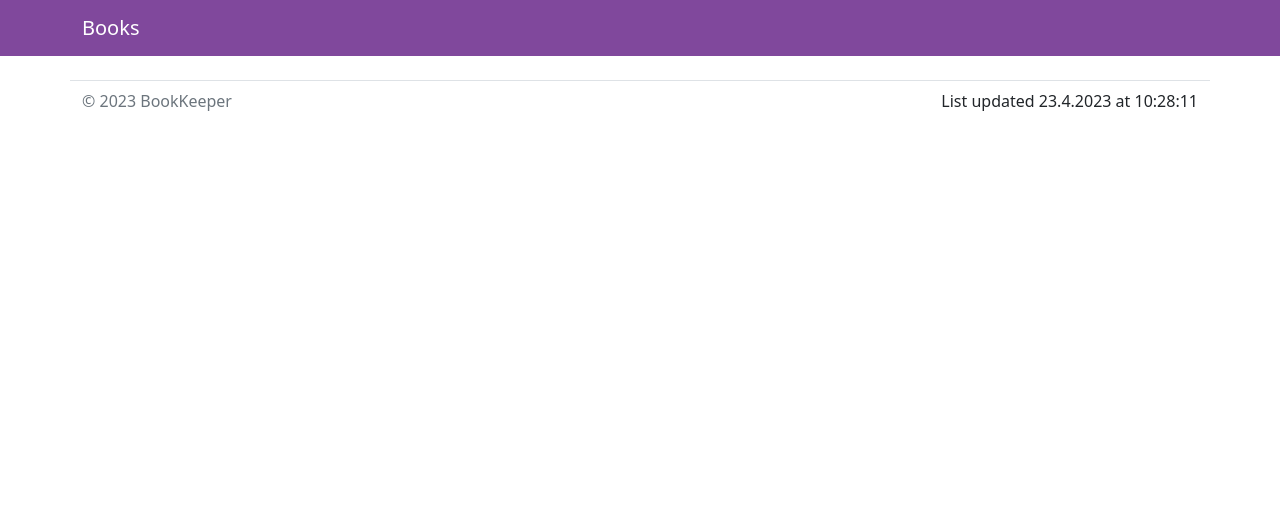
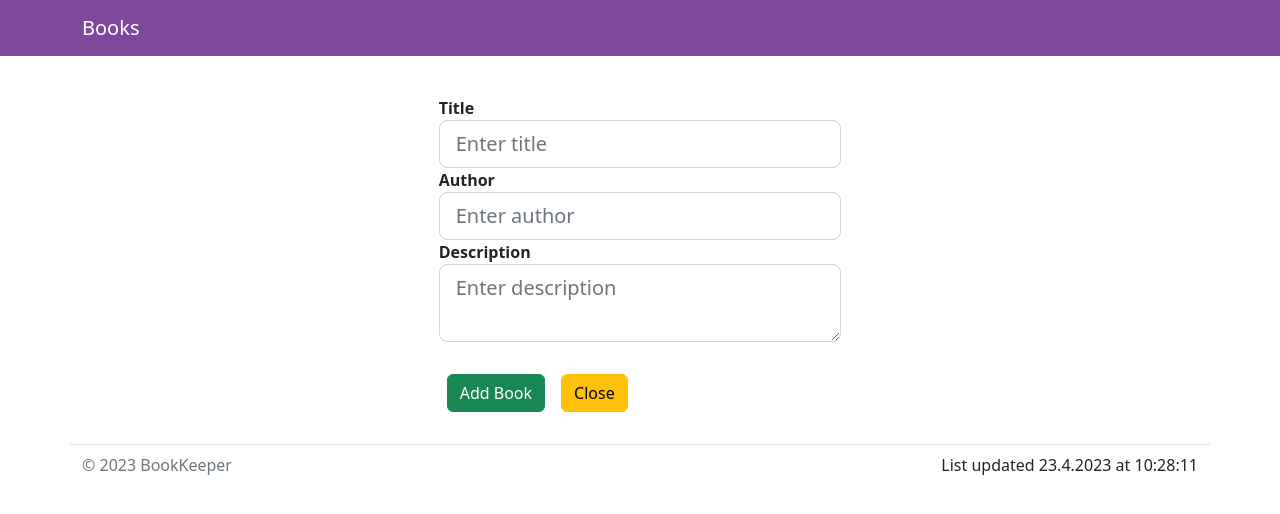
Before and after one commit to LauriJL/books, a React (Create React App) app in the folder frontend/: page /form in a window 1280 px wide. Shown: the top 514 px of the page. Built offline with nearby package versions, Linux system fonts and the light colour scheme.

Commit message:
Added Add Book functionality if no books are found.

```diff
--- a/frontend/src/App.js
+++ b/frontend/src/App.js
@@ -16,6 +16,7 @@ function App() {
           <NavBar />
           <Routes>
             <Route path="/" element={<Home />} />
+            <Route path="/form" element={<BookForm />} />
           </Routes>
           <Footer />
         </div>
--- a/frontend/src/components/bookform.jsx
+++ b/frontend/src/components/bookform.jsx
@@ -8,6 +8,8 @@ import Container from "react-bootstrap/Container";
 import axios from "axios";
 
 const BookForm = (props) => {
+  const flag = true;
+  console.log("form props", props);
   const [disableEdit, setDisableEdit] = useState(false);
   const [disableAdd, setDisableAdd] = useState(false);
   const [errorMessage, setErrorMessage] = useState("");
@@ -16,11 +18,11 @@ const BookForm = (props) => {
   if (props.value) {
     bookIdProp = true;
     const bookId = props.value;
-    console.log("bookId: ", bookId);
+    // console.log("bookId: ", bookId);
     const bookList = props.books;
-    console.log(bookList);
+    // console.log(bookList);
     bookData = bookList.find((obj) => obj.id === bookId);
-    console.log(bookData);
+    console.log("bookdata", bookData.length);
   }
 
   const navigate = useNavigate();
@@ -44,15 +46,35 @@ const BookForm = (props) => {
         data: formField,
       }).then((response) => {
         console.log(response.data);
-        window.location.reload();
       });
     } catch (e) {
       console.log("error: ", e);
       setErrorMessage(e);
+    }
+    setDisableEdit(true);
     window.location.reload();
+  };
+  const AddBook2 = async () => {
+    let formField = new FormData();
+    formField.append("name", name);
+    formField.append("author", author);
+    formField.append("description", description);
+    console.log("formField", formField);
+
+    try {
+      await axios({
+        method: "post",
+        url: "http://localhost:8000/api/",
+        data: formField,
+      }).then((response) => {
+        console.log(response.data);
+      });
+    } catch (e) {
+      console.log("error: ", e);
+      setErrorMessage(e);
     }
-    props.fetchBooks();
     setDisableEdit(true);
+    navigate(-1);
   };
 
   const EditBook = async (id) => {
@@ -78,27 +100,31 @@ const BookForm = (props) => {
       console.log("error: ", e);
       setErrorMessage(e);
     }
-    props.fetchBooks();
     setDisableAdd(true);
+    window.location.reload();
   };
 
   const deleteBook = async (id) => {
-    await axios.delete(`http://127.0.0.1:8000/api/${id}/`);
+    await axios
+      .delete(`http://127.0.0.1:8000/api/${id}/`)
+      .then((res) => {
+        console.log("deleted", res);
+      })
+      .catch((error) => console.log(error));
     window.location.reload();
   };
 
   const Close = () => {
     window.location.reload();
-    props.setToggleRefresh((prev) => !prev);
-    document.getElementById("name").placeholder = "";
-    document.getElementById("author").placeholder = "";
-    document.getElementById("description").placeholder = "";
-    props.fetchBooks();
+  };
+
+  const Close2 = () => {
+    navigate(-1);
   };
 
   return (
     <Container className="col-md-4 col-2 text-start">
-      <div className="form-group form" validate>
+      <div className="form-group form">
         <label className="label">Title</label>
         <input
           id="name"
@@ -137,7 +163,7 @@ const BookForm = (props) => {
       </div>
       {errorMessage && <h4>{errorMessage}!</h4>}
       <br />
-
+      {props.value && (
         <button
           className="btn btn-success m-2"
           onClick={AddBook}
@@ -145,7 +171,9 @@ const BookForm = (props) => {
         >
           Add New
         </button>
+      )}
 
+      {props.value && (
         <button
           className="btn btn-primary m-2"
           onClick={() => EditBook(props.value)}
@@ -153,6 +181,9 @@ const BookForm = (props) => {
         >
           Edit
         </button>
+      )}
+
+      {props.value && (
         <button
           className="btn btn-danger m-2"
           onClick={() => deleteBook(props.value)}
@@ -160,9 +191,27 @@ const BookForm = (props) => {
         >
           Delete
         </button>
+      )}
+      {props.value && (
         <button className="btn btn-warning m-2" onClick={Close}>
           Close
         </button>
+      )}
+
+      {!props.value && (
+        <button
+          className="btn btn-success m-2"
+          onClick={AddBook2}
+          disabled={disableEdit}
+        >
+          Add Book
+        </button>
+      )}
+      {!props.value && (
+        <button className="btn btn-warning m-2" onClick={Close2}>
+          Close
+        </button>
+      )}
     </Container>
   );
 };
--- a/frontend/src/components/booklist.jsx
+++ b/frontend/src/components/booklist.jsx
@@ -1,7 +1,6 @@
 // Packages
 import React from "react";
 import Container from "react-bootstrap/Container";
-import axios from "axios";
 
 // Assets
 
--- a/frontend/src/components/home.jsx
+++ b/frontend/src/components/home.jsx
@@ -1,5 +1,6 @@
 import React from "react";
 import { useState, useEffect } from "react";
+import { Link } from "react-router-dom";
 import Container from "react-bootstrap/Container";
 
 // Assets
@@ -24,6 +25,14 @@ const Home = () => {
 
   return (
     <Container>
+      {!books[0] && (
+        <div>
+          <h4>You have no books.</h4>
+          <Link className="btn btn-success m-2" to="/form">
+            Add a Book
+          </Link>
+        </div>
+      )}
       <div className="rowC">
         <BookList
           key={books.id}
```
Lines whose indentation alone changed are shown as unchanged.
